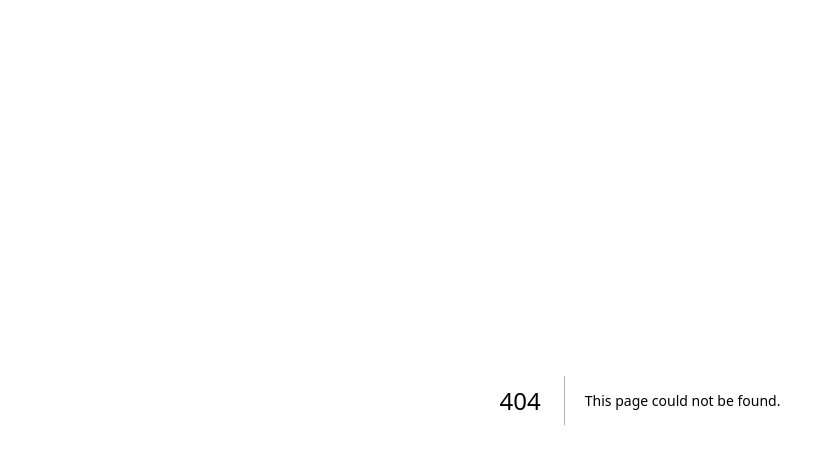
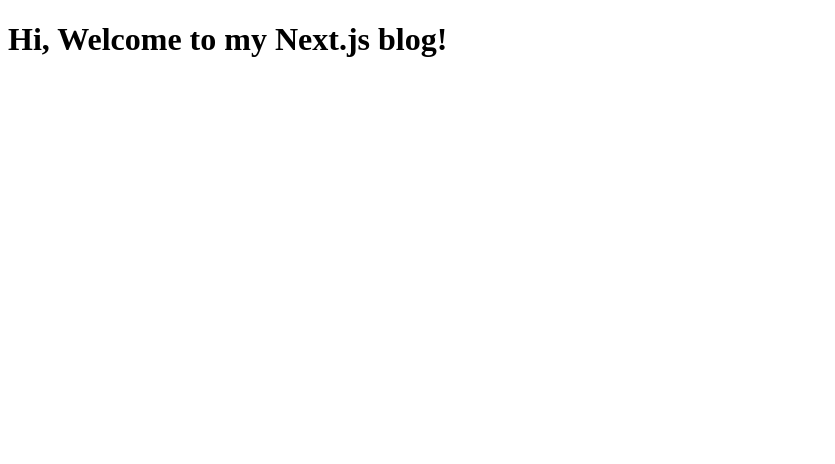
Before and after one commit to khanyakupelo1/nextjs-blog, a Next.js app: page /posts/first-post in a window 1280 px wide. Before the commit this address had no page. Shown: the top 464 px of the page, without its empty margins (0-835 px from the left). Built offline with nearby package versions, Linux system fonts and the light colour scheme.

Commit message:
Adds a page

```diff
--- /dev/null
+++ b/pages/posts/first-post.js
@@ -0,0 +1,3 @@
+export default function FirstPost() {
+    return <h1>Hi, Welcome to my Next.js blog!</h1>;
+}
```
